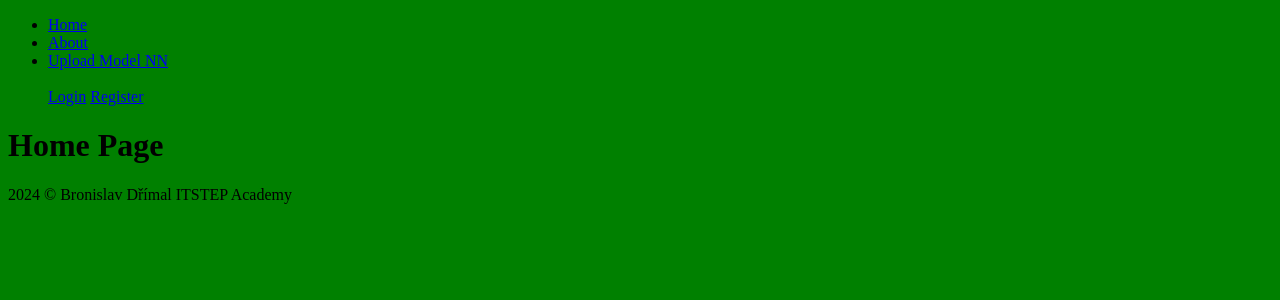
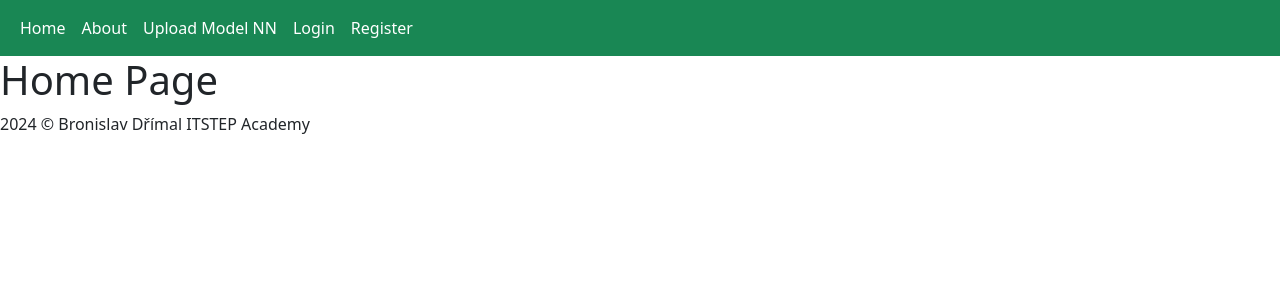
Before and after one commit to bronekd/final_work, a Django app: page / in a window 1280 px wide. Shown: the top 300 px of the page. Run offline with Django 5.2, Linux system fonts and the light colour scheme.

Commit message:
změna menu

```diff
--- a/project-tempalte/my_web/core/templates/header.html
+++ b/project-tempalte/my_web/core/templates/header.html
@@ -1,20 +1,22 @@
 <header>
-    <nav>
-        <ul>
-            <li><a href="{% url 'home' %}">Home</a></li>
-            <li><a href="{% url 'about' %}">About</a></li>
-            <li><a href="{% url 'upload_model' %}">Upload Model NN</a></li>
+    <nav class="navbar navbar-expand-sm bg-success navbar-dark">
+        <div class="container-fluid">
+        <ul class="navbar-nav">
+            <li class="nav-item"><a class="nav-link active" href="{% url 'home' %}">Home</a></li>
+            <li class="nav-item"><a class="nav-link active" href="{% url 'about' %}">About</a></li>
+            <li class="nav-item"><a class="nav-link active" href="{% url 'upload_model' %}">Upload Model NN</a></li>
             <br>
             {% if user.is_authenticated %}
-                <a href="{% url 'profile' %}">Profile</a>
+                <a class="nav-link active" href="{% url 'profile' %}">Profile</a>
                 <form action="{% url 'logout' %}" method="post">
                     {% csrf_token %}
                     <button type="submit">Logout</button>
                 </form>
             {% else %}
-                <a href="{% url 'login' %}">Login</a>
-                <a href="{% url 'register' %}">Register</a>
+                <a class="nav-link active" href="{% url 'login' %}">Login</a>
+                <a class="nav-link active" href="{% url 'register' %}">Register</a>
             {% endif %}
         </ul>
+        </div>
     </nav>
 </header>
--- a/project-tempalte/my_web/core/templates/master.html
+++ b/project-tempalte/my_web/core/templates/master.html
@@ -5,6 +5,8 @@
 <head>
   <title>{% block title %}{% endblock %}</title>
   <link rel="stylesheet" href="{% static 'css/styles.css' '%}">
+  <link href="https://cdn.jsdelivr.net/npm/bootstrap@5.3.3/dist/css/bootstrap.min.css" rel="stylesheet">
+  <script src="https://cdn.jsdelivr.net/npm/bootstrap@5.3.3/dist/js/bootstrap.bundle.min.js"></script>
 </head>
 <body>
 {% include 'header.html' %}
```
